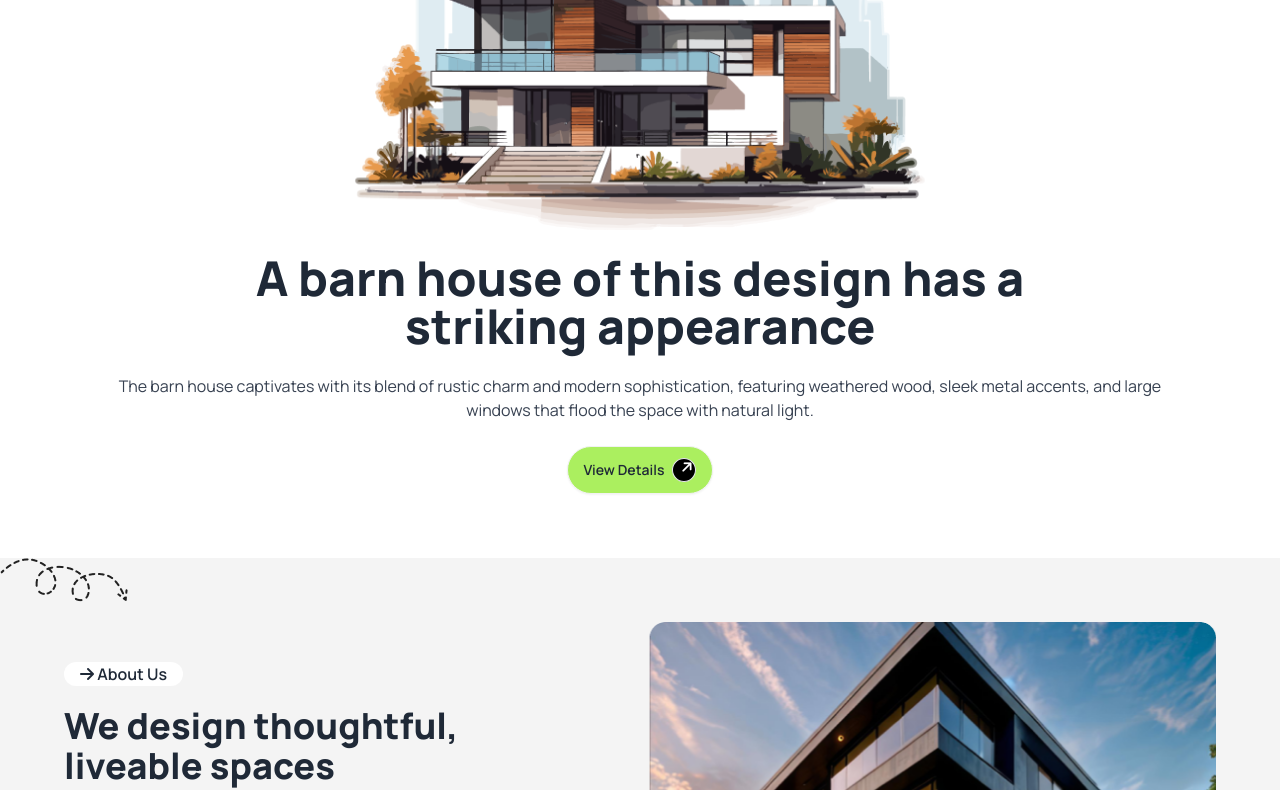
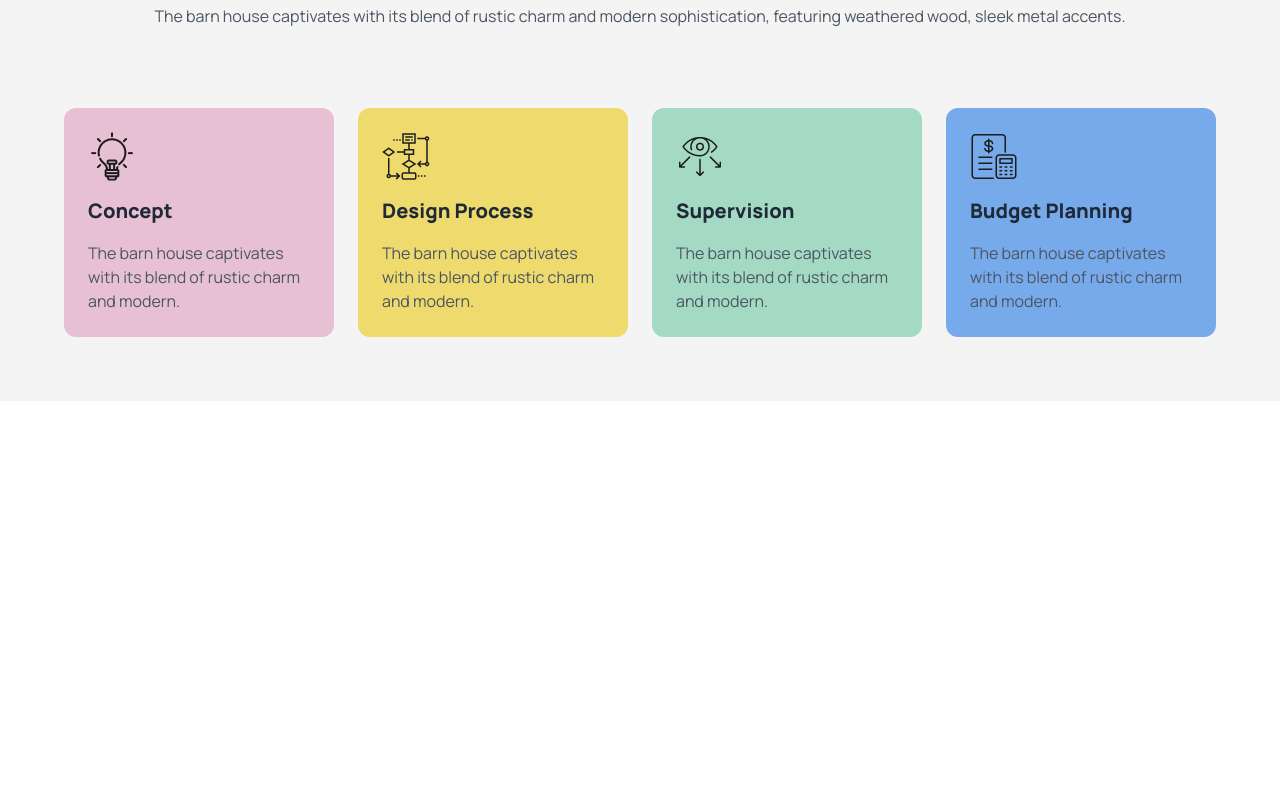
Before and after one commit to AsadEducation/B10A3, a plain HTML site: page index.html in a window 1280 px wide. Shown: the part 236-1026 px from the top of the page. After the commit the page ends 800 px from the top, so only its background shows below. Drawn offline with nearby package versions, Linux system fonts and the light colour scheme.

Commit message:
our work process section done

```diff
--- a/index.html
+++ b/index.html
@@ -43,7 +43,7 @@
                         // Poppins: 'Poppins',
                     },
                     backgroundImage: {
-                            tarkata: "url('./assets/Vector.png')",
+                        tarkata: "url('./assets/Vector.png')",
 
                     },
                 },
@@ -55,7 +55,7 @@
 
 <body class="manrope">
 
-    <header class="max-w-screen-xl mx-auto">
+    <header class=" hidden max-w-screen-xl mx-auto">
 
         <nav>
             <div class="navbar bg-base-100">
@@ -122,25 +122,26 @@
 
     <main>
 
-         <!-- design section  -->
+        <!-- design section  -->
 
-         <section class="bg-[#F4F4F4] px-3 sm:px-16 py-16 bg-tarkata bg-no-repeat bg-left-top">
+        <section class="hidden bg-[#F4F4F4] px-3 sm:px-16 py-16 mt-12 sm:mt-16 sm:bg-tarkata bg-no-repeat bg-left-top">
 
 
             <!-- container -->
             <div class="grid grid-cols-1 sm:grid-cols-2 items-center gap-4">
 
                 <!-- text-content  -->
-                <div>
+                <div class="text-center sm:text-left">
 
-                    <div class=" bg-white rounded-2xl px-4 mb-5 w-fit">
+                    <div class="mx-auto sm:mx-0 bg-white rounded-2xl px-4 mb-5 w-fit">
 
                         <i class="fa-solid fa-arrow-right"></i>
                         <button class=" inline font-semibold">About Us</button>
                     </div>
                     <!-- title  -->
-                    <h1 class="text-3xl sm:text-4xl font-extrabold fill-title_color mb-5">We design thoughtful, <br> liveable spaces</h1>
-                    <p class="text-gray-600 mb-5">The barn house captivates with its blend of rustic charm and <br>
+                    <h1 class="text-3xl sm:text-4xl font-extrabold fill-title_color mb-5">We design thoughtful, <br>
+                        liveable spaces</h1>
+                    <p class="text-gray-600 mb-5">The barn house captivates with its blend of rustic charm and
                         modern sophistication, featuring weathered wood, sleek metal accents.</p>
 
                     <!-- first card  -->
@@ -149,7 +150,8 @@
                         <img src="./assets/commercial.png" alt="">
                         <div>
                             <h2 class="font-bold text-xl mb-3">Commercial</h2>
-                            <p class="text-gray-600">The barn house captivates with its blend of rustic charm and modern.</p>
+                            <p class="text-gray-600">The barn house captivates with its blend of rustic charm and
+                                modern.</p>
                         </div>
                     </div>
 
@@ -159,7 +161,8 @@
                         <img src="./assets/residential.png" alt="">
                         <div>
                             <h2 class="font-bold text-xl mb-3">Residential</h2>
-                            <p class="text-gray-600">The barn house captivates with its blend of rustic charm and modern.</p>
+                            <p class="text-gray-600">The barn house captivates with its blend of rustic charm and
+                                modern.</p>
                         </div>
                     </div>
 
@@ -178,6 +181,65 @@
         </section>
 
 
+        <!-- Works section  -->
+        <section class="bg-[#F4F4F4] px-3 sm:px-16 py-16 mt-12 sm:mt-16">
+
+            <!-- work text content  -->
+
+            <div class="text-center mb-10  md:mb-20">
+                <div class="mx-auto  bg-white rounded-2xl px-4 mb-6 w-fit">
+
+                    <i class="fa-solid fa-arrow-right"></i>
+                    <button class=" inline font-semibold">How we works</button>
+                </div>
+                <div>
+                    <h1 class="text-3xl sm:text-4xl font-extrabold fill-title_color mb-6">Our Works Process</h1>
+                    <p class="text-gray-600 mb-6 px-3 sm:px-16 ">The barn house captivates with its blend of
+                        rustic charm and modern sophistication, featuring weathered wood, sleek metal accents.</p>
+
+                </div>
+            </div>
+
+
+            <!-- work cards -->
+
+            <div class="grid grid-cols-1 md:grid-cols-4 gap-6">
+                <!-- first card -->
+                <div class="bg-[#E7C1D3] rounded-xl p-4 md:p-6 space-y-4">
+                    <img src="./assets/concept.png" alt="">
+                    <h2 class="text-xl font-extrabold">Concept</h2>
+                    <p class="text-gray-600">The barn house captivates with its blend of rustic charm and
+                        modern.</p>
+                </div>
+                <!-- second card  -->
+                <div class="bg-[#EFDA6E] rounded-xl p-4 md:p-6 space-y-4">
+                    <img src="./assets/flow-chart.png" alt="">
+                    <h2 class="text-xl font-extrabold">Design Process</h2>
+                    <p class="text-gray-600">The barn house captivates with its blend of rustic charm and
+                        modern.</p>
+                </div>
+                <!-- third card  -->
+                <div class="bg-[#A4DAC3] rounded-xl p-4 md:p-6 space-y-4">
+                    <img src="./assets/vision.png" alt="">
+                    <h2 class="text-xl font-extrabold">Supervision</h2>
+                    <p class="text-gray-600">The barn house captivates with its blend of rustic charm and
+                        modern.</p>
+                </div>
+                <div class="bg-[#77AAEA] rounded-xl p-4 md:p-6 space-y-4">
+                    <img src="./assets/budget-planning.png" alt="">
+                    <h2 class="text-xl font-extrabold">Budget Planning</h2>
+                    <p class="text-gray-600">The barn house captivates with its blend of rustic charm and
+                        modern.</p>
+                </div>
+            </div>
+
+
+
+        </section>
+
+
+
+
 
 
 
```
